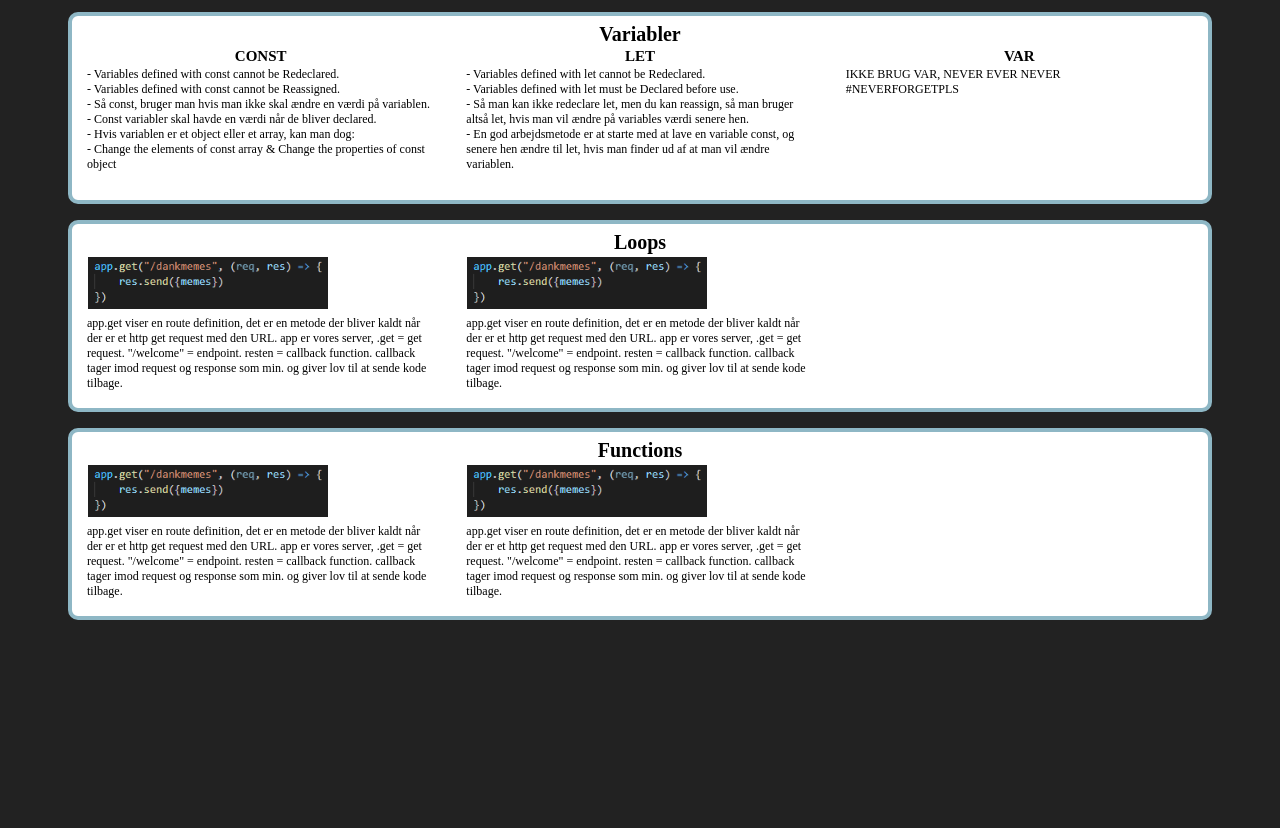
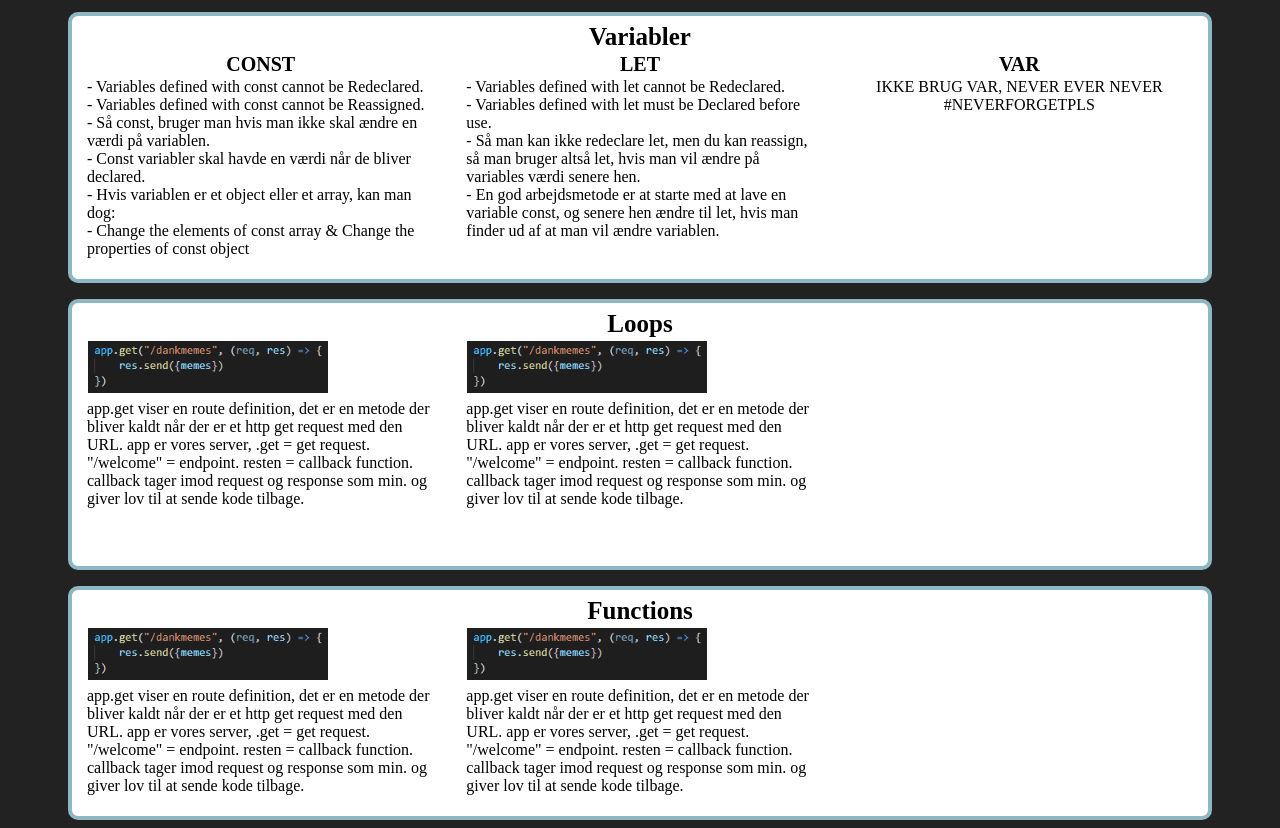
Before and after one commit to ThomasSimonsen20/node-js-class, a website: page 3._Mandatory_1/public/fundamentals/fundamentals.html in a window 1280 px wide. Shown: the part 48-876 px from the top of the page. Before the commit the page ends 800 px from the top, so only its background shows below. Drawn offline with Linux system fonts and the light colour scheme; files whose address does not match are found by name.

Commit message:
added styling to fundamentals

```diff
--- a/3._Mandatory_1/public/fundamentals/fundamentals.css
+++ b/3._Mandatory_1/public/fundamentals/fundamentals.css
@@ -29,11 +29,11 @@
 .title {
     margin: 2px;
     text-align: center;
-    font-size: 20px;
+    font-size: 25px;
 }
 
 .smallerTitle {
-    font-size: 15px;
+    font-size: 20px;
     text-align: center;
     margin-top: 0px;
     margin-bottom: 0px;
@@ -46,6 +46,12 @@
 
 
 .notes {
-    font-size: 12px;
+    font-size: 16px;
     margin-top: 2px;
 }
+
+.varNotes {
+    font-size: 16px;
+    margin-top: 2px;
+    text-align: center;
+}
--- a/3._Mandatory_1/public/fundamentals/fundamentals.html
+++ b/3._Mandatory_1/public/fundamentals/fundamentals.html
@@ -52,7 +52,7 @@
 
                     <div>
                         <h2 class="smallerTitle">VAR</h2>
-                        <p class="notes">
+                        <p class="varNotes">
                             IKKE BRUG VAR, NEVER EVER NEVER <br>
                             #NEVERFORGETPLS
                         </p>
```
